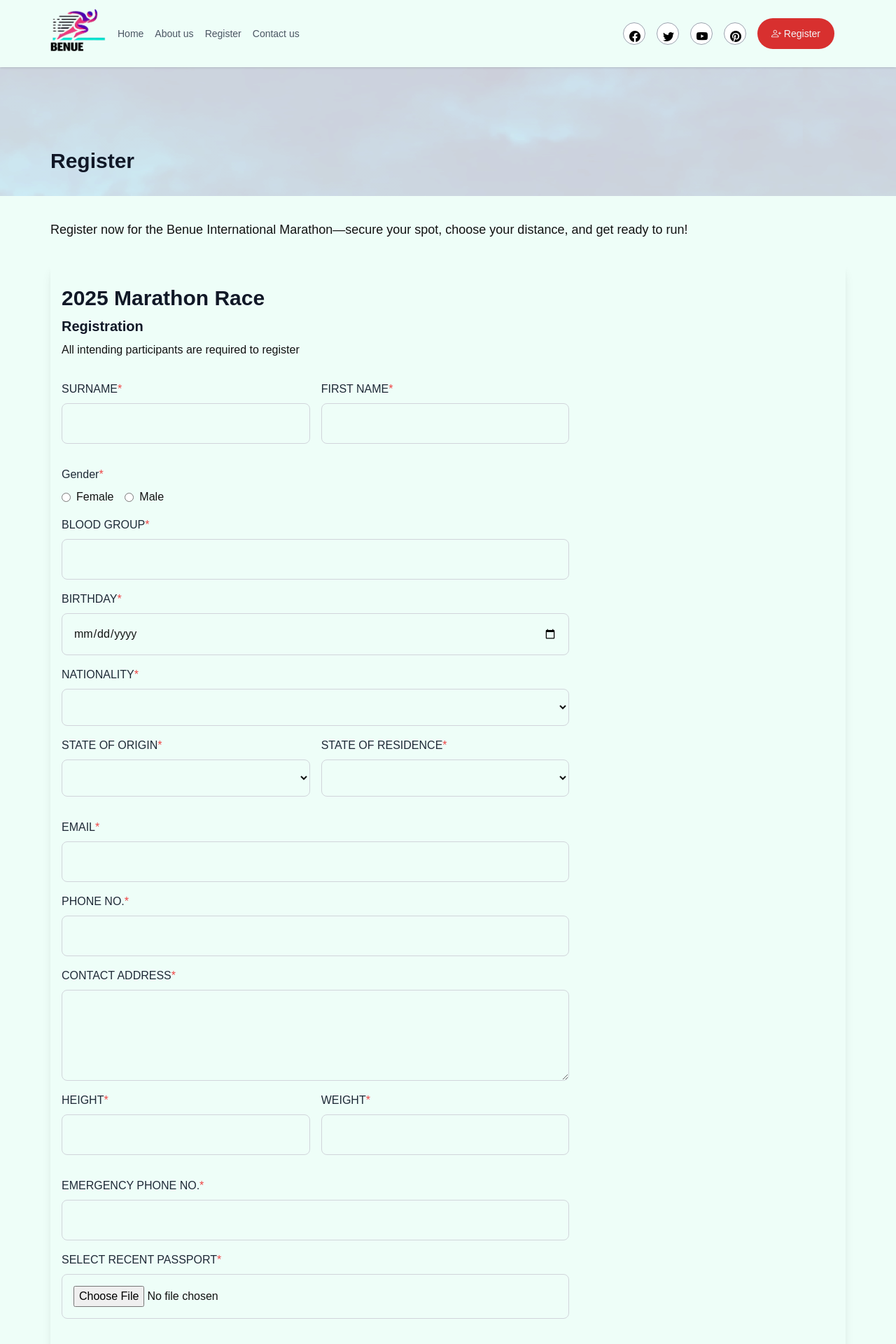
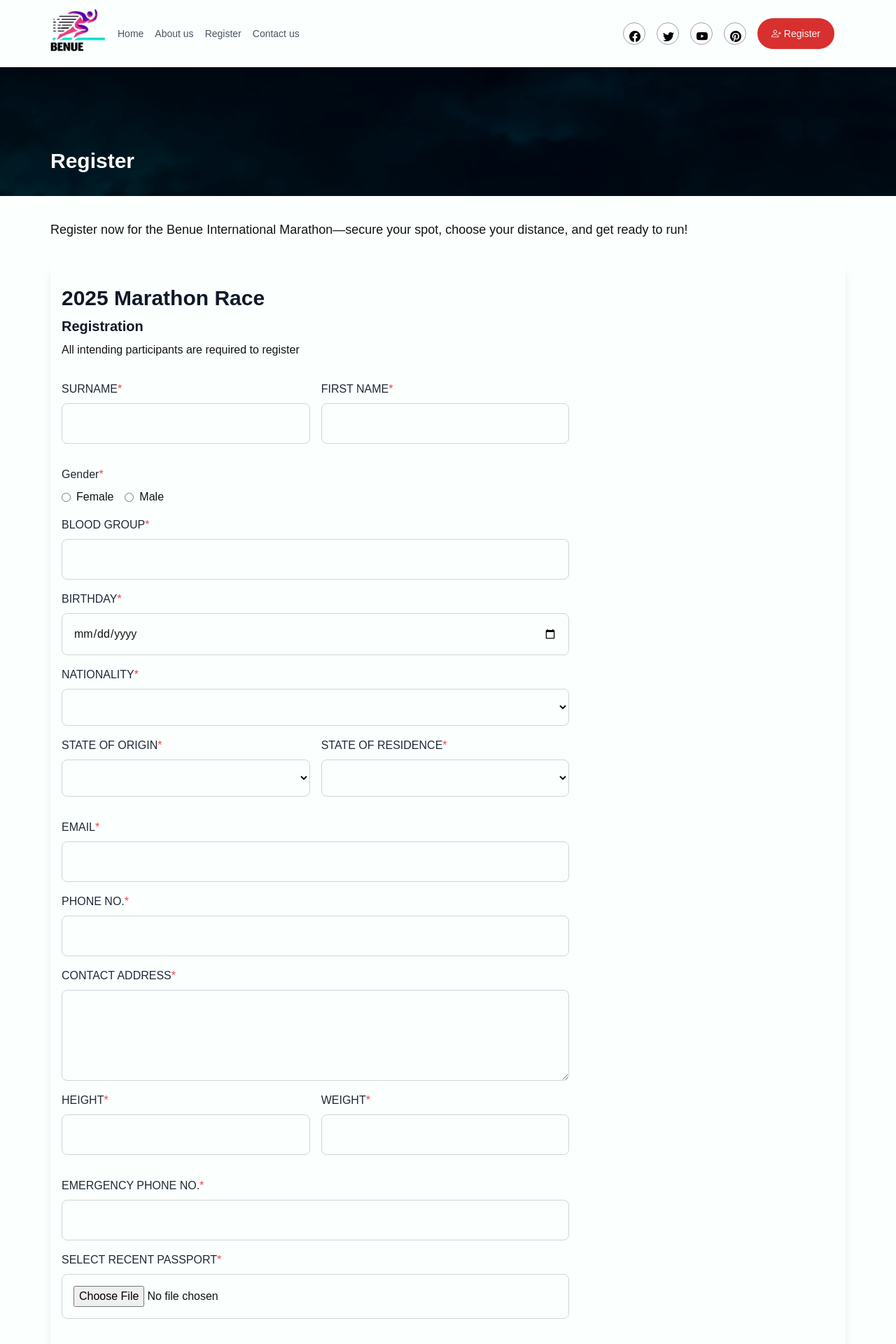
Before and after one commit to dev-henen/benue-international-marathon, a PHP site: template app/templates/register.twig in a window 1280 px wide. Shown: the top 1920 px of the page at 70% size. Run offline with PHP 8.4, Linux system fonts and the light colour scheme; the template is opened without the code that fills it, so the values that code supplies are empty; some libraries are stand-ins or nearby versions.

Commit message:
fixed colors and added a 404 page

```diff
--- a/app/templates/about-us.twig
+++ b/app/templates/about-us.twig
@@ -6,9 +6,9 @@
 
 {% block content %}
 
-	<div class="hero dark:hero-dark">
+	<div class="hero">
 		<div class="content h-full flex flex-col ">
-			<h1 class="text-3xl font-bold text-left mt-20">
+			<h1 class="text-3xl font-bold text-left mt-20 text-light">
 				About us
 			</h1>
 		</div>
--- a/app/templates/home.twig
+++ b/app/templates/home.twig
@@ -6,16 +6,16 @@
 
 {% block content %}
 
-	<div class="hero dark:hero-dark home">
+	<div class="hero home">
 		<div class="content h-full flex flex-col md:items-center justify-center">
 			<div class="max-w-[600px] mx-auto flex flex-col items-start md:justify-center
 					animate-slideUpAndFade">
-				<div class="text-5xl font-bold text-dark dark:text-light text-left md:text-center">
+				<div class="text-5xl font-bold text-light text-left md:text-center">
 					Miles conquered triumph
 					<span class="text-secondary">echos</span>
 					within.
 				</div>
-				<p class="text-xl text-dark dark:text-light text-left md:text-center mt-4">
+				<p class="text-xl text-light text-left md:text-center mt-4">
 					A marathon is a 26.2-mile race that tests endurance, strength, and determination.
 				</p>
 			</div>
--- a/app/templates/register.twig
+++ b/app/templates/register.twig
@@ -6,9 +6,9 @@
 
 {% block content %}
 
-	<div class="hero dark:hero-dark">
+	<div class="hero">
 		<div class="content h-full flex flex-col ">
-			<h1 class="text-3xl font-bold text-left mt-20">
+			<h1 class="text-3xl font-bold text-left mt-20 text-light">
 				Register
 			</h1>
 		</div>
--- a/public_html/assets/css/style.css
+++ b/public_html/assets/css/style.css
@@ -557,7 +557,7 @@ video {
 body,
     html {
   --tw-bg-opacity: 1;
-  background-color: rgb(238 254 248 / var(--tw-bg-opacity, 1));
+  background-color: rgb(251 255 254 / var(--tw-bg-opacity, 1));
   font-family: Arial, sans-serif;
   font-weight: 400;
   --tw-text-opacity: 1;
@@ -792,7 +792,7 @@ a:hover {
 }
 
 .hero {
-  background-image: linear-gradient(rgba(255,255,255,0.8), rgba(255,255,255,0.8)), url('/assets/images/hero-all.png');
+  background-image: linear-gradient(rgba(0,0,0,0.8), rgba(0,0,0,0.8)), url('/assets/images/hero-all.png');
   background-position: top left;
   background-repeat: no-repeat;
   background-size: cover;
@@ -1069,7 +1067,7 @@ a:hover {
 
 .bg-light {
   --tw-bg-opacity: 1;
-  background-color: rgb(238 254 248 / var(--tw-bg-opacity, 1));
+  background-color: rgb(251 255 254 / var(--tw-bg-opacity, 1));
 }
 
 .bg-secondary {
@@ -1201,7 +1194,7 @@ a:hover {
 
 .text-light {
   --tw-text-opacity: 1;
-  color: rgb(238 254 248 / var(--tw-text-opacity, 1));
+  color: rgb(251 255 254 / var(--tw-text-opacity, 1));
 }
 
 .text-red-500 {
--- a/public_html/index.php
+++ b/public_html/index.php
@@ -43,12 +43,12 @@ $routeInfo = $dispatcher->dispatch($httpMethod, $uri);
 switch ($routeInfo[0]) {
     case Dispatcher::NOT_FOUND:
         http_response_code(404);
-        echo $twig->render('errors/404.twig'); // Custom 404 page
+        echo $GLOBALS['twig']->render('/404.twig'); // Custom 404 page
         break;
 
     case Dispatcher::METHOD_NOT_ALLOWED:
         http_response_code(405);
-        echo $twig->render('errors/405.twig'); // Custom 405 page
+        echo $GLOBALS['twig']->render('/405.twig'); // Custom 405 page
         break;
 
     case Dispatcher::FOUND:
--- a/tailwind.config.js
+++ b/tailwind.config.js
@@ -32,8 +32,7 @@ module.exports = {
       'black': colors.black,
       'white': colors.white,
       'red': colors.red,
-      'light': '#EEFEF8',
-      'lighter': '#EEFEF8',
+      'light': '#fbfffe',
       'dark': '#121212',
       'primary': '#0E55B6',
       'secondary': '#D8302F'
```
Also changed, not shown: other parts of public_html/assets/css/style.css (+32 -52 lines), app/styles.css (+0 -14 lines), app/templates/404.twig (+15 -0 lines), public_html/assets/images/404.png (added).
